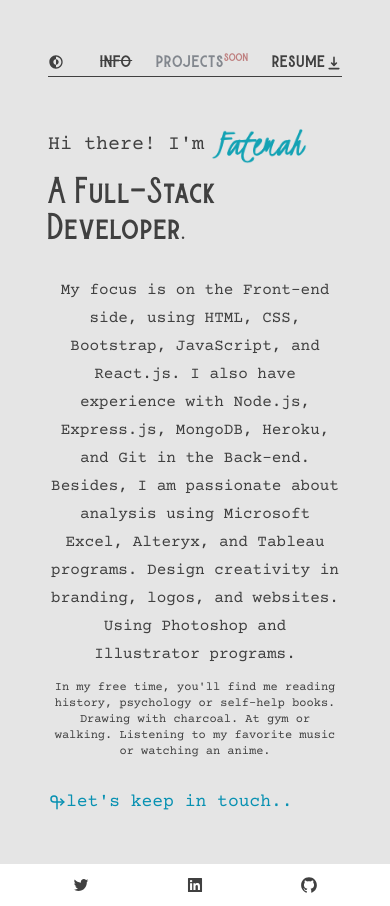
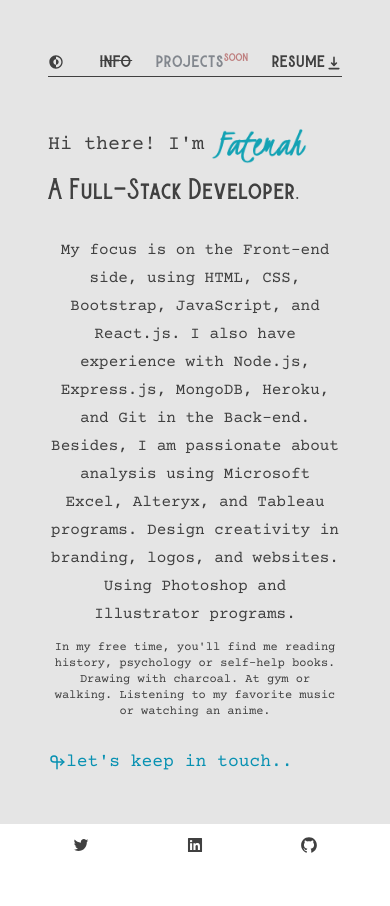
Before and after one commit to fatemah-althenyan/portofolio, a Next.js app: page / in a window 390 px wide. After the commit the page ends 866 px from the top, so only its background shows below. Built offline with nearby package versions, Linux system fonts and the light colour scheme.

Commit message:
title updated

```diff
--- a/pages/index.js
+++ b/pages/index.js
@@ -54,7 +54,7 @@
               <h3 className='text-xl sm:text-2xl'>Hi there! I'm </h3>
               <Image src={nameIcon} className={" w-24 sm:w-28"} />
             </div>
-            <h2 className='text-3xl font-burtons sm:text-4xl mr-3'> A Full-Stack Developer.</h2>
+            <h2 className='text-2xl font-burtons sm:text-4xl'> A Full-Stack Developer.</h2>
             <div className='text-base pt-4 leading-7 text-center space-y-3 sm:text-lg'>
               <p>
               My focus is on the Front-end side, using HTML, CSS, Bootstrap, JavaScript, and React.js.
```
